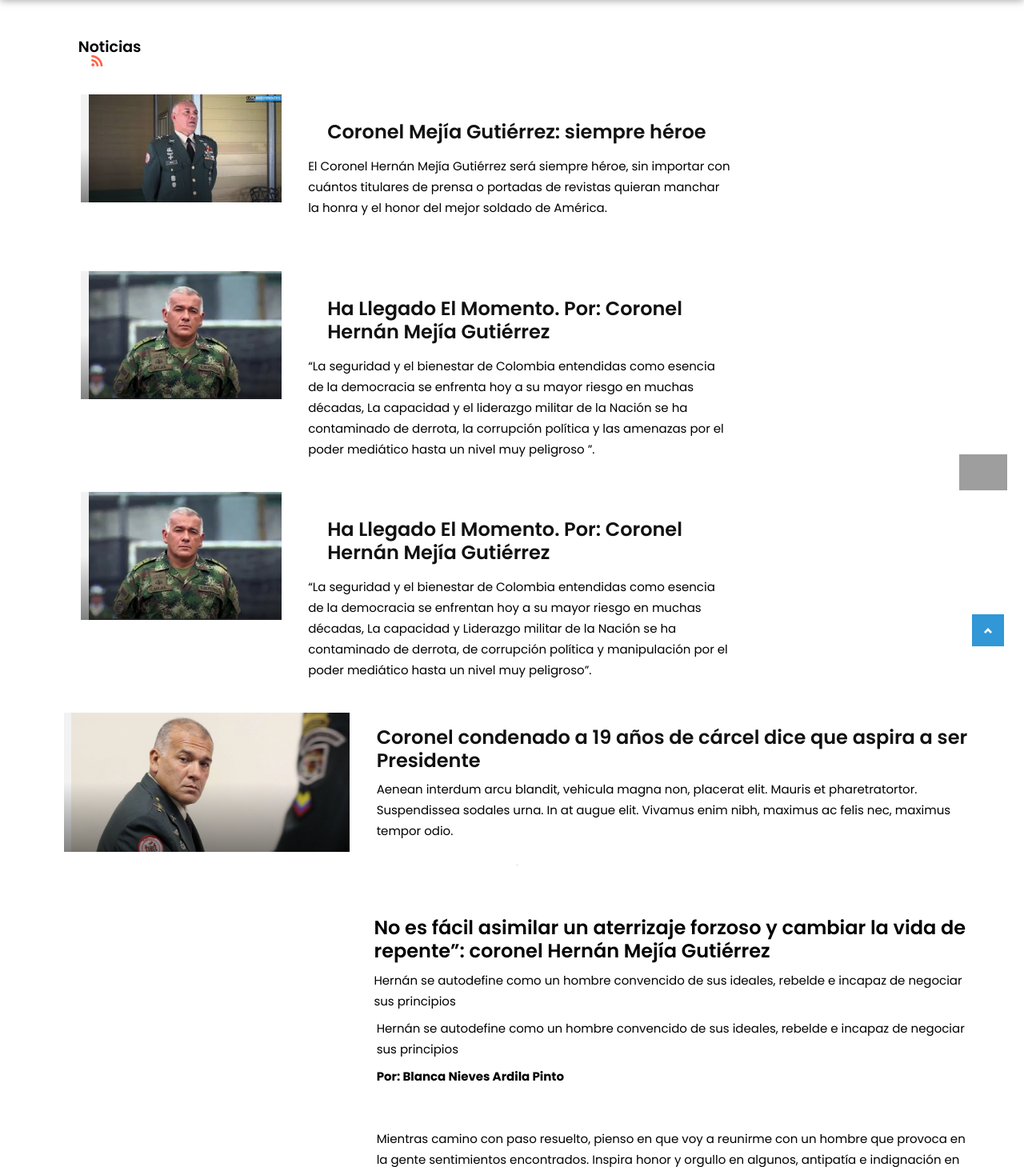
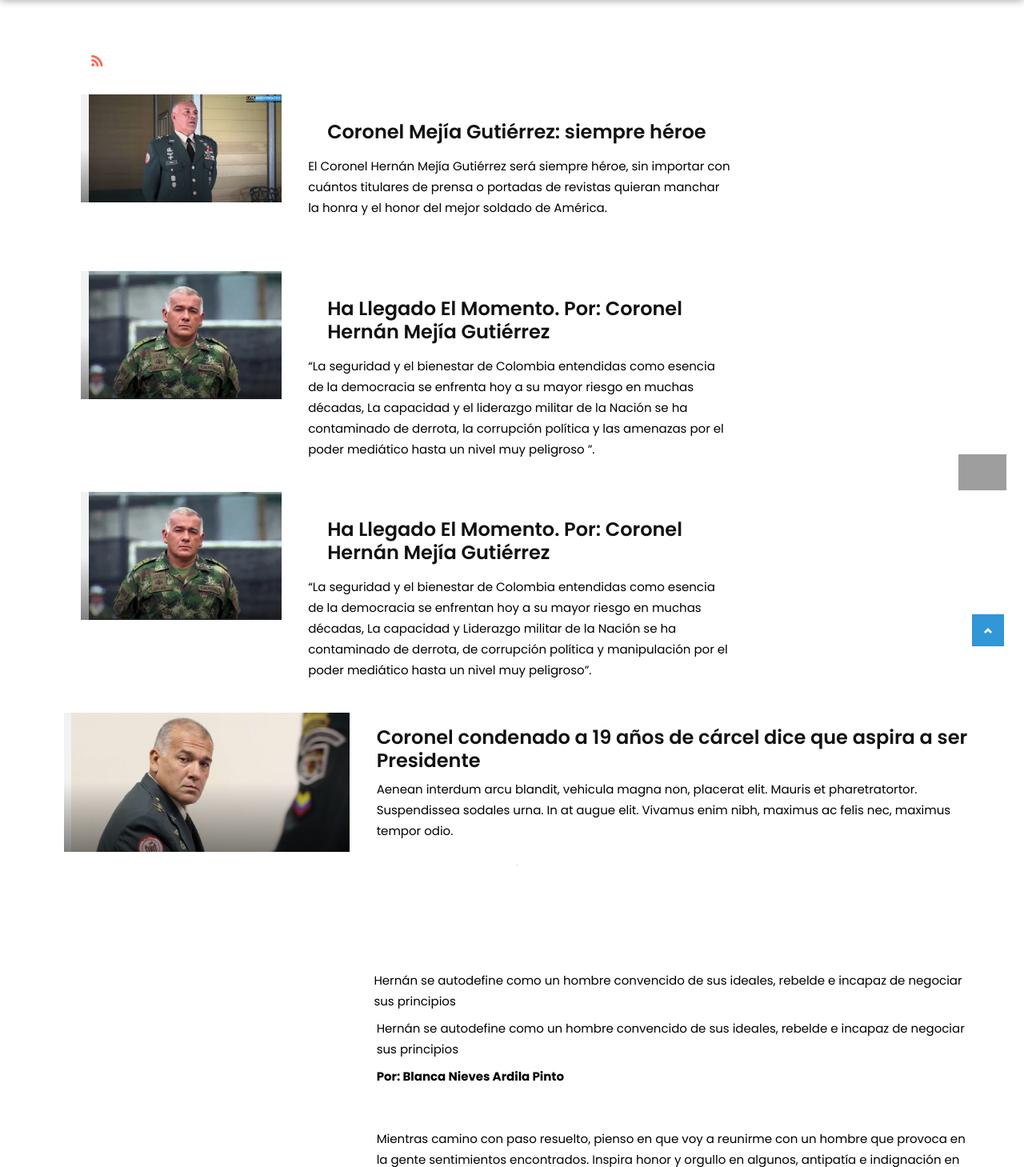
Before and after one commit to camilo7896/colombia-no-se-arrodilla, a PHP site: page /index.html in a window 1280 px wide. Shown: the part 92-1551 px from the top of the page at 80% size. Run offline with PHP 8.4, Linux system fonts and the light colour scheme; grey boxes are pictures that could not be loaded.

Commit message:
Update style.css

```diff
--- a/style.css
+++ b/style.css
@@ -29,7 +29,7 @@
     height:70px;
     color#fff;
     position: fixed;
-    right:21px;
+    right:22px;
     bottom:70px;
     border-radius:50%;
     line-height:80px;
@@ -74,7 +74,9 @@ body {
     border-radius: 15%;
     border-radius: 0;
 }
-
+.returm{
+    color: black;
+}
 
 h1,
 h2,
@@ -98,7 +100,7 @@ h5,
 h6 {
     font-weight: 700;
     line-height: 1.4;
-    color: rgb(0, 0, 0);
+    color: rgb(255, 255, 255);
 }
 
 h1:hover a,
@@ -123,7 +125,7 @@ h2 {
     margin-bottom: 20px
 }
 
-h3 {
+h3 {color: rgb(241, 241, 248)255, 255, 255);
     font-size: 22px;
     line-height: 30px;
     margin-bottom: 17px
```
